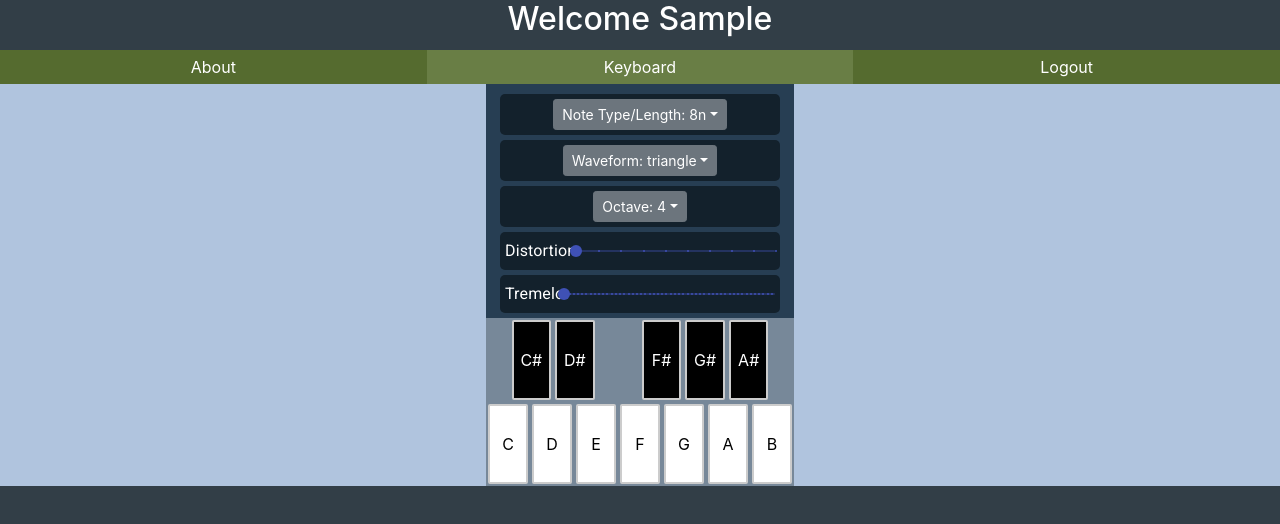
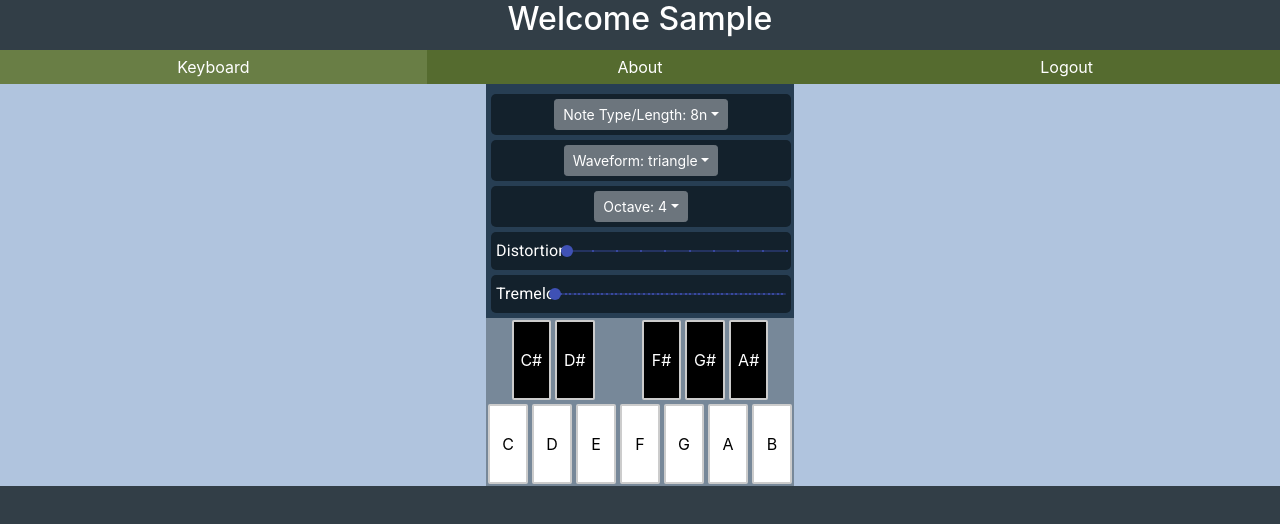
Before and after one commit to MichaelAZimmerman/synthesizer, a React (Create React App) app: page /login in a window 1280 px wide. Both pictures are taken after typing "Sample", "Sample123" into the empty fields and a click on the button "Login". Shown: the top 524 px of the page. Built offline with nearby package versions, Linux system fonts and the light colour scheme.

Commit message:
adds a simple transition between pages

```diff
--- a/package.json
+++ b/package.json
@@ -15,6 +15,7 @@
     "react-dom": "^17.0.2",
     "react-router-dom": "^5.2.0",
     "react-scripts": "4.0.3",
+    "react-transition-group": "^4.4.2",
     "web-vitals": "^1.1.2"
   },
   "scripts": {
--- a/src/App.css
+++ b/src/App.css
@@ -10,7 +10,7 @@ header {
   align-items: center;
   justify-content: center;
   border-radius: 5px;
-  width: 280px;
+  width: 300px;
   margin: auto;
   margin-top: 5px;
   padding: 5px;
--- a/src/App.js
+++ b/src/App.js
@@ -1,10 +1,10 @@
 import React, { useContext } from "react";
 import {
-  BrowserRouter as Router,
   NavLink,
   Redirect,
   Route,
   Switch,
+  useLocation,
 } from "react-router-dom";
 import "@fontsource/roboto";
 import "./App.css";
@@ -13,11 +13,14 @@ import Login from "./components/Login";
 import About from "./components/About";
 import { UserContext } from "./context/";
 import ProtectedRoute from "./shared/ProtectedRoute";
+import { TransitionGroup, CSSTransition } from "react-transition-group";
 
 function App() {
+  const location = useLocation();
   const { username, logout } = useContext(UserContext);
+
   return (
-    <Router>
+    <>
       <header>
         {username ? (
           <h2 className="text-center">Welcome {username}</h2>
@@ -35,13 +38,6 @@ function App() {
             Login
           </NavLink>
         )}
-        <NavLink
-          activeClassName="active"
-          className="link text-center"
-          to="/about"
-        >
-          About
-        </NavLink>
 
         {username && (
           <>
@@ -51,6 +47,13 @@ function App() {
               to="/keyboard"
             >
               Keyboard
+            </NavLink>
+            <NavLink
+              activeClassName="active"
+              className="link text-center"
+              to="/about"
+            >
+              About
             </NavLink>
             <NavLink
               activeClassName="active"
@@ -66,22 +69,26 @@ function App() {
         )}
       </nav>
       <main className="text-center">
-        <Switch>
+        <TransitionGroup>
+          <CSSTransition key={location.key} classNames="fade" timeout={1000}>
+            <Switch location={location}>
               <ProtectedRoute path="/login" reqUser={false}>
                 <Login />
               </ProtectedRoute>
               <ProtectedRoute path="/keyboard" reqUser={true}>
                 <Keyboard />
               </ProtectedRoute>
-          <ProtectedRoute path="/about" reqUser={false}>
+              <ProtectedRoute path="/about" reqUser={true}>
                 <About />
               </ProtectedRoute>
               <Route path="*">
                 <Redirect to="/login" />
               </Route>
             </Switch>
+          </CSSTransition>
+        </TransitionGroup>
       </main>
-    </Router>
+    </>
   );
 }
 
--- a/src/index.css
+++ b/src/index.css
@@ -1,13 +1,26 @@
 body {
   margin: 0;
-  font-family: -apple-system, BlinkMacSystemFont, 'Segoe UI', 'Roboto', 'Oxygen',
-    'Ubuntu', 'Cantarell', 'Fira Sans', 'Droid Sans', 'Helvetica Neue',
+  font-family: -apple-system, BlinkMacSystemFont, "Segoe UI", "Roboto", "Oxygen",
+    "Ubuntu", "Cantarell", "Fira Sans", "Droid Sans", "Helvetica Neue",
     sans-serif;
   -webkit-font-smoothing: antialiased;
   -moz-osx-font-smoothing: grayscale;
 }
 
 code {
-  font-family: source-code-pro, Menlo, Monaco, Consolas, 'Courier New',
+  font-family: source-code-pro, Menlo, Monaco, Consolas, "Courier New",
     monospace;
 }
+
+/* ROUTE TRANSITIONS */
+.fade-enter {
+  opacity: 0;
+  /* left: -100%; */
+  z-index: 1;
+}
+
+.fade-enter.fade-enter-active {
+  opacity: 1;
+  /* left: 0; */
+  transition: opacity 1000ms ease-in;
+}
--- a/src/index.js
+++ b/src/index.js
@@ -5,13 +5,16 @@ import "./index.css";
 import App from "./App";
 import { UserProvider, SynthProvider } from "./context";
 import reportWebVitals from "./reportWebVitals";
+import { BrowserRouter as Router } from "react-router-dom";
 
 ReactDOM.render(
-  <SynthProvider>
-    <UserProvider>
-      <App />
-    </UserProvider>
-  </SynthProvider>,
+  <Router>
+    <SynthProvider>
+      <UserProvider>
+        <App />
+      </UserProvider>
+    </SynthProvider>
+  </Router>,
   document.getElementById("root")
 );
 
```
Lines whose indentation alone changed are shown as unchanged.
